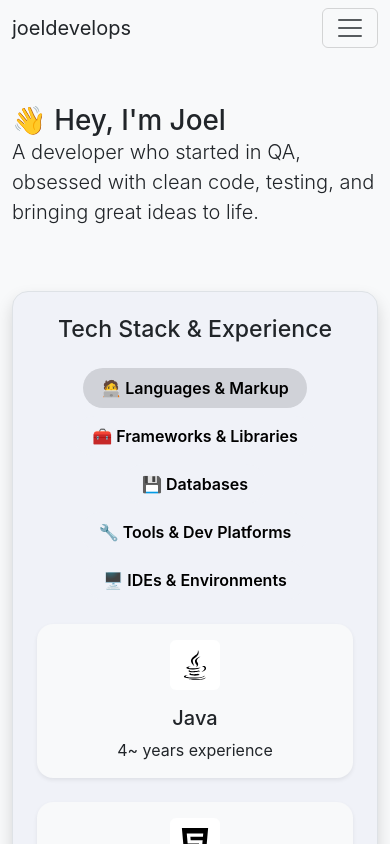
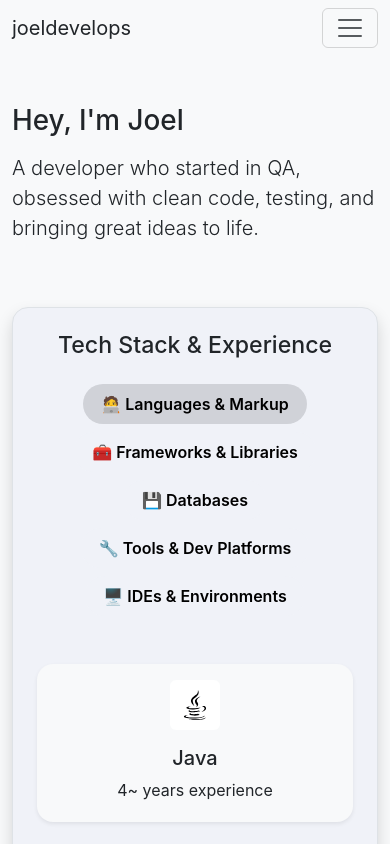
Before and after one commit to joelmcgillivray/portfolio, a React (Create React App) app: page / in a window 390 px wide. Shown: the top 844 px of the page. Built offline with nearby package versions, Linux system fonts and the light colour scheme.

Commit message:
Added expandable TechCards, changed out some icons

```diff
--- a/src/components/TabbedTechStack.js
+++ b/src/components/TabbedTechStack.js
@@ -1,9 +1,20 @@
-import React, { useState } from 'react';
+import React, { useState, useEffect } from 'react';
 import { Container, Row, Col, Card } from 'react-bootstrap';
 import techData from '../data/techData';
 
 const TabbedTechStack = ({ darkMode }) => {
   const [key, setKey] = useState(techData[0].label);
+  const [activeCard, setActiveCard] = useState(null);
+  const [isMobile, setIsMobile] = useState(window.innerWidth <= 768);
+
+  useEffect(() => {
+    const handleResize = () => {
+      setIsMobile(window.innerWidth <= 768);
+    };
+
+    window.addEventListener('resize', handleResize);
+    return () => window.removeEventListener('resize', handleResize);
+  }, []);
 
   const cardBg = darkMode ? 'bg-secondary text-light' : 'bg-light text-dark';
   const iconBoxBg = darkMode ? '#f8f9fa' : '#ffffff';
@@ -47,21 +58,44 @@ const TabbedTechStack = ({ darkMode }) => {
           ))}
         </div>
 
-        <Row className="mt-2">
+        <Row className="mt-2 gx-4 gy-4">
           {techData
             .find((cat) => cat.label === key)
-            ?.items.map((tech, techIdx) => (
+            ?.items.map((tech, techIdx) => {
+              const isActive = activeCard === techIdx;
+
+              const handleMouseEnter = () => {
+                if (!isMobile) setActiveCard(techIdx);
+              };
+
+              const handleMouseLeave = () => {
+                if (!isMobile) setActiveCard(null);
+              };
+
+              const handleClick = () => {
+                if (isMobile)
+                  setActiveCard((prev) => (prev === techIdx ? null : techIdx));
+              };
+
+              return (
                 <Col
                   key={techIdx}
                   xs={12}
                   sm={6}
                   md={4}
                   lg={3}
-                className="mb-4 d-flex align-items-stretch"
                 >
                   <Card
                     className={`text-center border-0 shadow-sm w-100 ${cardBg}`}
-                  style={{ borderRadius: '1rem' }}
+                    style={{
+                      borderRadius: '1rem',
+                      transition: 'all 0.3s ease',
+                      transform: isActive ? 'scale(1.04)' : 'scale(1)',
+                      zIndex: isActive ? 1 : 0,
+                    }}
+                    onMouseEnter={handleMouseEnter}
+                    onMouseLeave={handleMouseLeave}
+                    onClick={handleClick}
                   >
                     <Card.Body>
                       <div
@@ -74,13 +108,6 @@ const TabbedTechStack = ({ darkMode }) => {
                           transition: 'box-shadow 0.3s ease-in-out',
                           cursor: 'default',
                         }}
-                      onMouseEnter={(e) =>
-                        (e.currentTarget.style.boxShadow =
-                          '0 0 10px rgba(0, 123, 255, 0.3)')
-                      }
-                      onMouseLeave={(e) =>
-                        (e.currentTarget.style.boxShadow = 'none')
-                      }
                       >
                         <img
                           src={tech.icon}
@@ -95,13 +122,28 @@ const TabbedTechStack = ({ darkMode }) => {
                         />
                       </div>
                       <h5 className="mb-2">{tech.name}</h5>
-                    <p className="mb-0">
+                      <p className="mb-1">
                         {tech.years}~ year{tech.years > 1 ? 's' : ''} experience
                       </p>
+
+                      {isActive && (
+                        <p
+                          style={{
+                            fontSize: '0.85rem',
+                            overflow: 'hidden',
+                            transition: 'max-height 0.3s ease',
+                          }}
+                          className="mt-2"
+                        >
+                          {tech.description ||
+                            `Detailed experience with ${tech.name}. Includes projects, integrations, and best practices learned over time.`}
+                        </p>
+                      )}
                     </Card.Body>
                   </Card>
                 </Col>
-            ))}
+              );
+            })}
         </Row>
       </section>
     </Container>
--- a/src/components/ToggleTheme.js
+++ b/src/components/ToggleTheme.js
@@ -1,4 +1,6 @@
 import React from 'react';
+import lightIcon from '../assets/light.svg';
+import darkIcon from '../assets/dark.svg';
 
 const ToggleTheme = ({ theme, setTheme }) => {
   const toggleTheme = () => {
@@ -16,7 +18,11 @@ const ToggleTheme = ({ theme, setTheme }) => {
     className="btn btn-outline-secondary border-0 d-flex align-items-center gap-2"
     style={{ borderRadius: '999px', fontWeight: 500 }}
   >
-      {theme === 'dark' ? '🌙' : '☀️'}
+    <img
+      src={theme === 'dark' ? darkIcon : lightIcon}
+      alt={theme === 'dark' ? 'Dark Mode' : 'Light Mode'}
+      style={{ width: '20px', height: '20px' }}
+    />
   </button>
 );
 };
--- a/src/pages/Home.js
+++ b/src/pages/Home.js
@@ -7,24 +7,20 @@ const Home = ({ darkMode }) => {
 
   return (
     <>
-      <Container className={`mt-5 ${textClass}`}>
-        {/* Top row: heading + button */}
+     <Container className={`mt-5 ${textClass}`}>
+        <Row className="mb-3">
+          <Col md={{ span: 10, offset: 1 }}>
+            <h1 className={`mb-0 ${textClass}`}>Hey, I'm Joel</h1>
+          </Col>
+        </Row>
         <Row>
-            <Col md={{ span: 10, offset: 1 }}>
-                <h1 className={`mb-0 ${textClass}`}>👋 Hey, I'm Joel</h1>
-            </Col>
-        </Row>
-
-        {/* Bottom row: subheading text full width */}
-        <Row>
-            <Col md={{ span: 10, offset: 1 }}>
+          <Col md={{ span: 10, offset: 1 }}>
             <p className={`lead ${textClass}`}>
               A developer who started in QA, obsessed with clean code, testing, and bringing great ideas to life.
             </p>
           </Col>
         </Row>
       </Container>
-
       <TabbedTechStack darkMode={darkMode} />
     </>
   );
```
Also changed, not shown: src/components/TechCard.js (+15 -10 lines), src/assets/dark.svg (added), src/assets/light.svg (added). Lines whose indentation alone changed are shown as unchanged.
